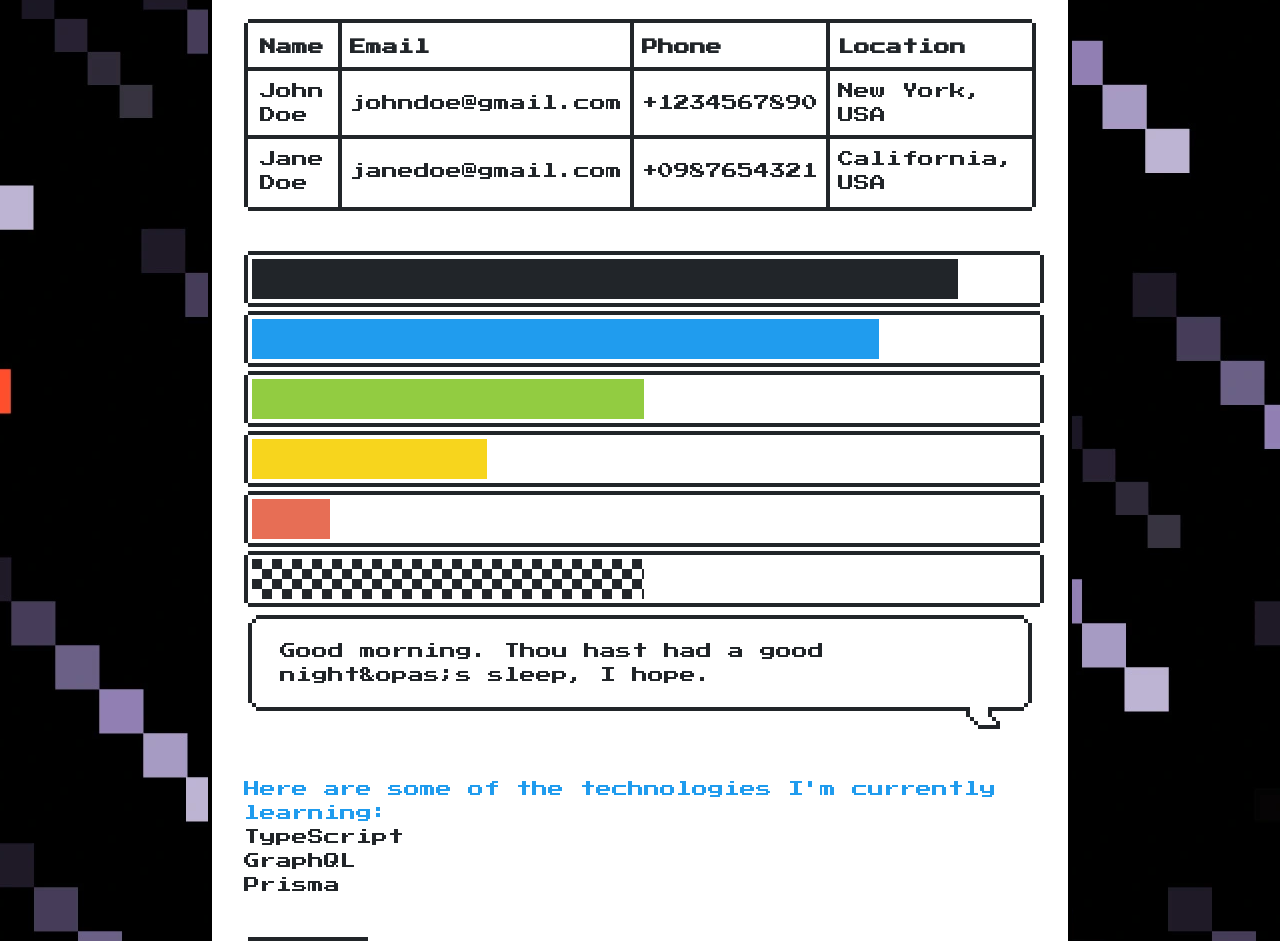
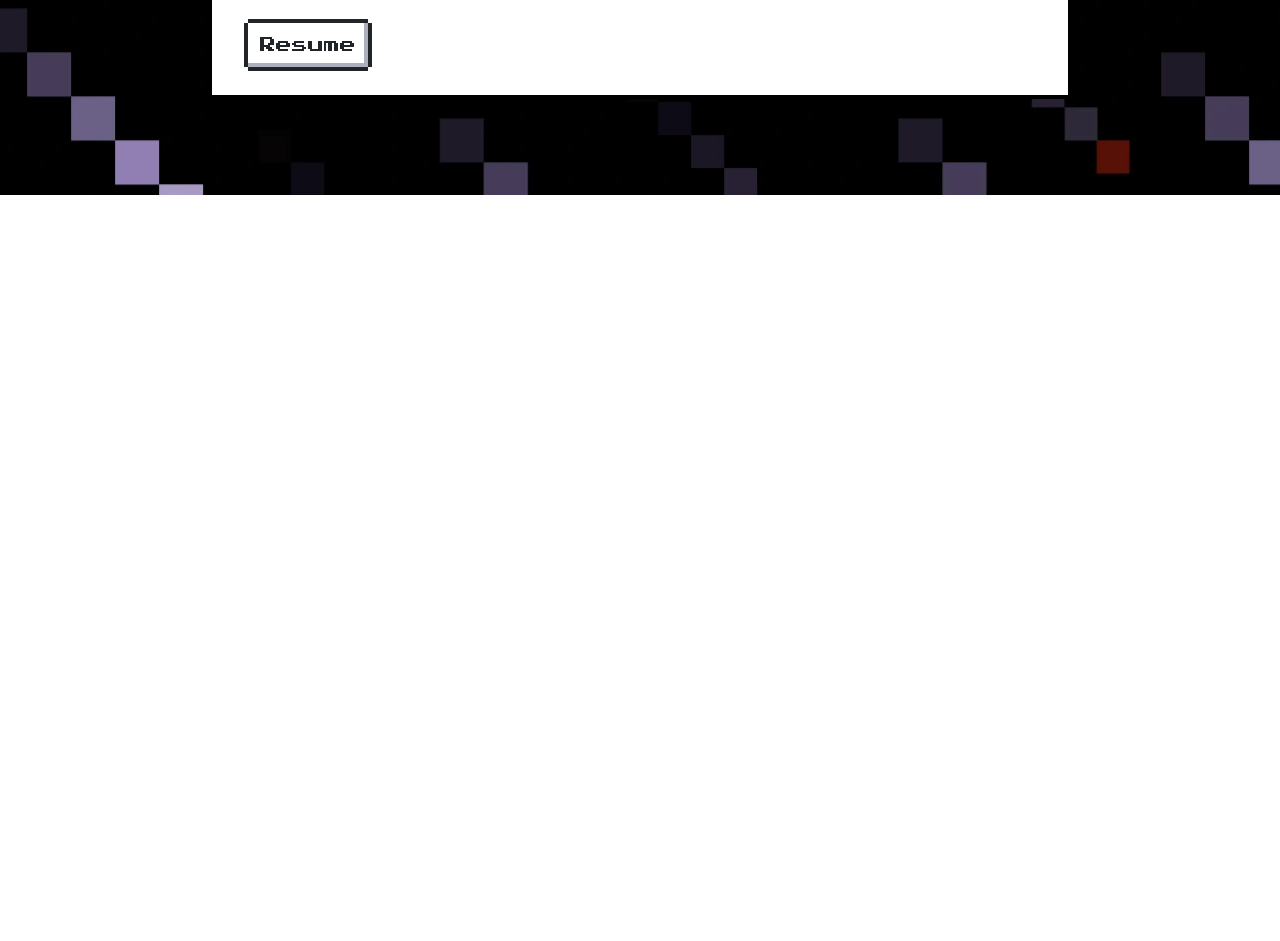
Before and after one commit to faridvatani/retro-pixel-portfolio, a Next.js app: page / in a window 1280 px wide. Shown: the part 700-1641 px from the top of the page. After the commit the page ends 895 px from the top, so only its background shows below. Built offline with nearby package versions, Linux system fonts and the light colour scheme.

Commit message:
feat: Add Badge component for displaying badges

```diff
--- a/src/app/page.tsx
+++ b/src/app/page.tsx
@@ -8,6 +8,7 @@ import List from "@/components/List";
 import Table from "@/components/Table";
 import Progress from "@/components/Progress";
 import Balloon from "@/components/Balloon";
+import Badge from "@/components/Badge";
 
 export default function Home() {
   const [isDialogOpen, setIsDialogOpen] = useState(false);
@@ -32,23 +33,6 @@ export default function Home() {
     "Tailwind CSS",
     "Bootstrap",
     "Git",
-  ];
-
-  const tableHeaders = ["Name", "Email", "Phone", "Location"];
-
-  const tableData = [
-    {
-      Name: "John Doe",
-      Email: "johndoe@gmail.com",
-      Phone: "+1234567890",
-      Location: "New York, USA",
-    },
-    {
-      Name: "Jane Doe",
-      Email: "janedoe@gmail.com",
-      Phone: "+0987654321",
-      Location: "California, USA",
-    },
   ];
 
   return (
@@ -84,30 +68,6 @@ export default function Home() {
             </TextSpan>
             <List items={skillList} type="circle" />
           </div>
-          <div className="mt-10">
-            <Table header={tableHeaders} data={tableData} />
-          </div>
-          <div className="mt-10">
-            <Progress value={90} max={100} />
-            <Progress variant="primary" value={80} max={100} />
-            <Progress variant="success" value={50} max={100} />
-            <Progress variant="warning" value={30} max={100} />
-            <Progress variant="error" value={10} max={100} />
-            <Progress variant="pattern" value={50} max={100} />
-          </div>
-          <Balloon from="right">
-              <p>Good morning. Thou hast had a good night&opas;s sleep, I hope.</p>
-            </Balloon>
-          <div className="mt-10">
-            <TextSpan>
-              Here are some of the technologies I&apos;m currently learning:
-            </TextSpan>
-            <ul>
-              <li>TypeScript</li>
-              <li>GraphQL</li>
-              <li>Prisma</li>
-            </ul>
-          </div>
           <div className="mt-10 w-fit flex gap-4 justify-center">
             <Button onClick={handleOpenDialog}>Resume</Button>
           </div>
--- /dev/null
+++ b/src/components/Badge.tsx
@@ -0,0 +1,47 @@
+import React, { FC } from "react";
+
+interface BadgeProps extends React.AnchorHTMLAttributes<HTMLAnchorElement> {
+  variant?: "dark" | "primary" | "success" | "warning" | "error";
+  split?: boolean;
+  icon?: boolean;
+  leftContent?: React.ReactNode;
+  rightContent?: React.ReactNode;
+  leftClass?: string;
+  rightClass?: string;
+}
+
+const Badge: FC<BadgeProps> = ({
+  variant,
+  split = false,
+  icon = false,
+  leftContent,
+  rightContent,
+  children,
+  className = "",
+  leftClass = "",
+  rightClass = "",
+  ...props
+}) => {
+  const splitClass = split ? "is-splited" : "";
+  const iconClass = icon ? "is-icon" : "";
+  const variantClass = variant ? `is-${variant}` : "";
+
+  return (
+    <a
+      className={`nes-badge ${splitClass} ${iconClass} ${className}`}
+      {...props}
+    >
+      {leftContent && (
+        <span className={`${variantClass} ${leftClass}`}>{leftContent}</span>
+      )}
+      {rightContent && (
+        <span className={`${variantClass} ${rightClass}`}>{rightContent}</span>
+      )}
+      {!leftContent && !rightContent && (
+        <span className={variantClass}>{children}</span>
+      )}
+    </a>
+  );
+};
+
+export default Badge;
```
